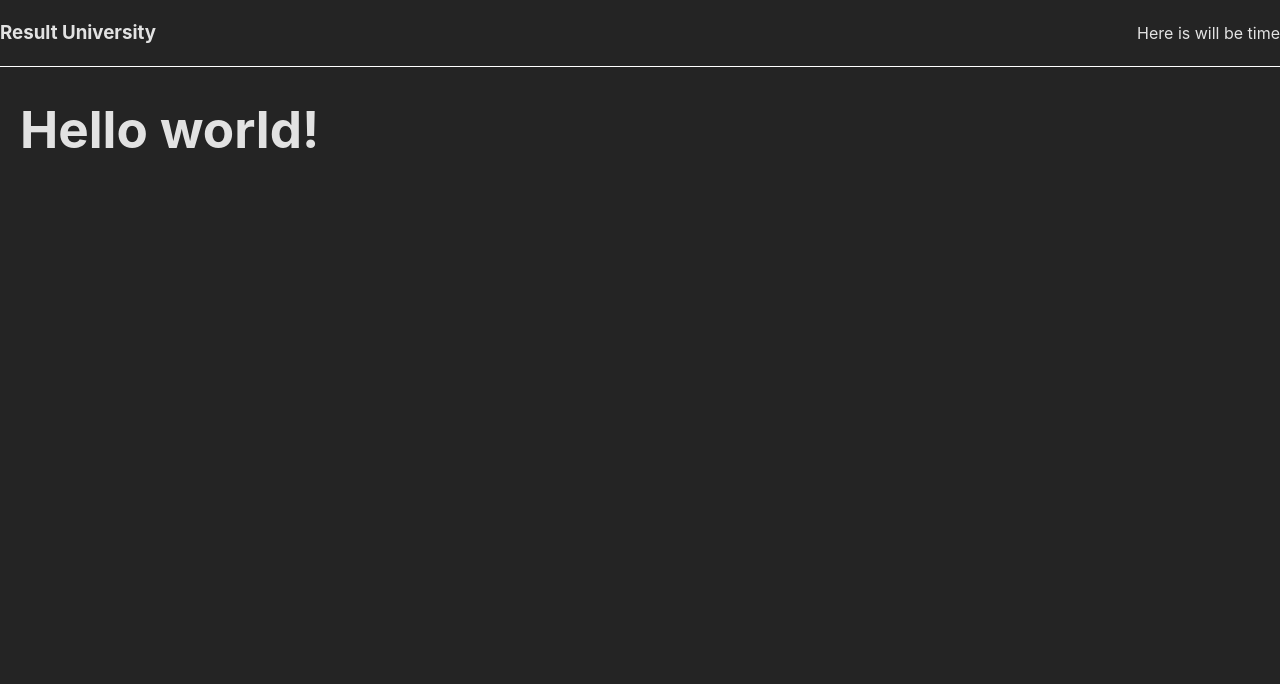
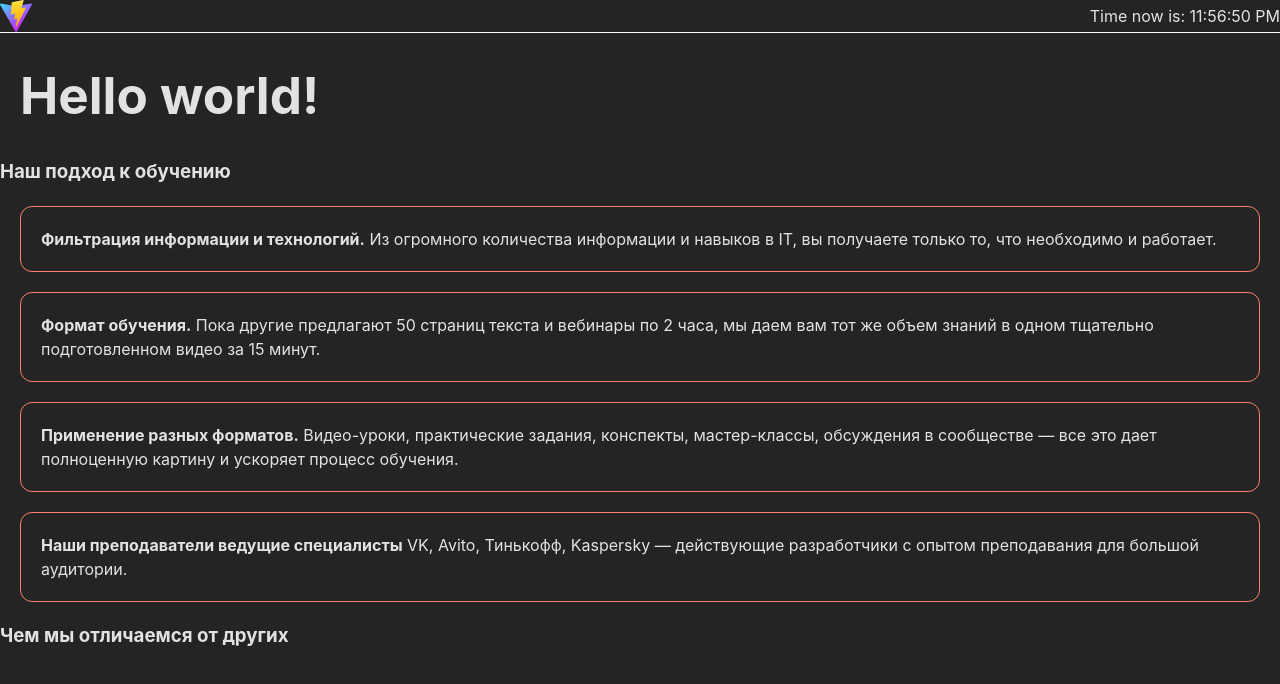
Before and after one commit to p0nyqz/react-intro-project, a React (Vite) app: page / in a window 1280 px wide. Shown: the top 684 px of the page. Built offline with nearby package versions, Linux system fonts and the light colour scheme.

Commit message:
feat: WayToTeach component and data for it

```diff
--- a/src/App.jsx
+++ b/src/App.jsx
@@ -1,4 +1,7 @@
 import Header from './components/Header'
+import WayToTeach from './components/WayToTeach'
+import Button from './components/Button'
+import { ways } from './data'
 
 export default function App() {
   return (
@@ -6,6 +9,21 @@ export default function App() {
       <Header />
       <main>
         <h1>Hello world!</h1>
+        <section>
+          <h3>Наш подход к обучению</h3>
+          <ul>
+            <WayToTeach
+              title={ways[0].title}
+              description={ways[0].description}
+            />
+            <WayToTeach {...ways[1]} />
+            <WayToTeach {...ways[2]} />
+            <WayToTeach {...ways[3]} />
+          </ul>
+        </section>
+        <section>
+          <h3>Чем мы отличаемся от других</h3>
+        </section>
       </main>
     </>
   )
--- a/src/components/Header.jsx
+++ b/src/components/Header.jsx
@@ -1,8 +1,14 @@
+import logo from '/vite.svg'
+
 export default function Header() {
+  const now = new Date()
+  const name = 'Vite'
+
   return (
     <header>
-      <h3>Result University</h3>
-      <span>Here is will be time</span>
+      <img src={logo} alt={name}></img>
+      {/* <h3>Result University</h3> */}
+      <span>Time now is: {now.toLocaleTimeString()} </span>
     </header>
   )
 }
--- /dev/null
+++ b/src/components/WayToTeach.jsx
@@ -0,0 +1,10 @@
+export default function WayToTeach(props) {
+  console.log(props)
+  return (
+    <li>
+      <p>
+        <strong>{props.title}</strong> {props.description}
+      </p>
+    </li>
+  )
+}
--- /dev/null
+++ b/src/data.js
@@ -0,0 +1,29 @@
+export const ways = [
+  {
+    title: 'Фильтрация информации и технологий.',
+    description:
+      'Из огромного количества информации и навыков в IT, вы получаете только то, что необходимо и работает.',
+  },
+  {
+    title: 'Формат обучения.',
+    description:
+      'Пока другие предлагают 50 страниц текста и вебинары по 2 часа, мы даем вам тот же объем знаний в одном тщательно подготовленном видео за 15 минут.',
+  },
+  {
+    title: 'Применение разных форматов.',
+    description:
+      'Видео-уроки, практические задания, конспекты, мастер-классы, обсуждения в сообществе — все это дает полноценную картину и ускоряет процесс обучения.',
+  },
+  {
+    title: 'Наши преподаватели ведущие специалисты',
+    description:
+      'VK, Avito, Тинькофф, Kaspersky — действующие разработчики с опытом преподавания для большой аудитории.',
+  },
+]
+
+export const differences = {
+  way: 'Узконаправленный подход. Учим только фронтенду, поэтому вы получаете именно те знания, за которыми пришли.',
+  easy: 'Доступность обучения. Простыми словами объясняем сложные темы на понятных примерах.',
+  program:
+    'Концентрация знаний. Например, модуль «HTML&CSS» даст вам столько же умений и навыков, как и 6 месяцев обучения по этой программе в госуниверситете.',
+}
--- a/src/index.css
+++ b/src/index.css
@@ -42,3 +42,15 @@ header {
   border-bottom: 1px solid white;
   align-items: center;
 }
+
+ul {
+  padding: 0;
+}
+
+li {
+  border: 1px solid salmon;
+  margin: 20px;
+  list-style-type: none;
+  border-radius: 12px;
+  padding: 4px 20px;
+}
```
